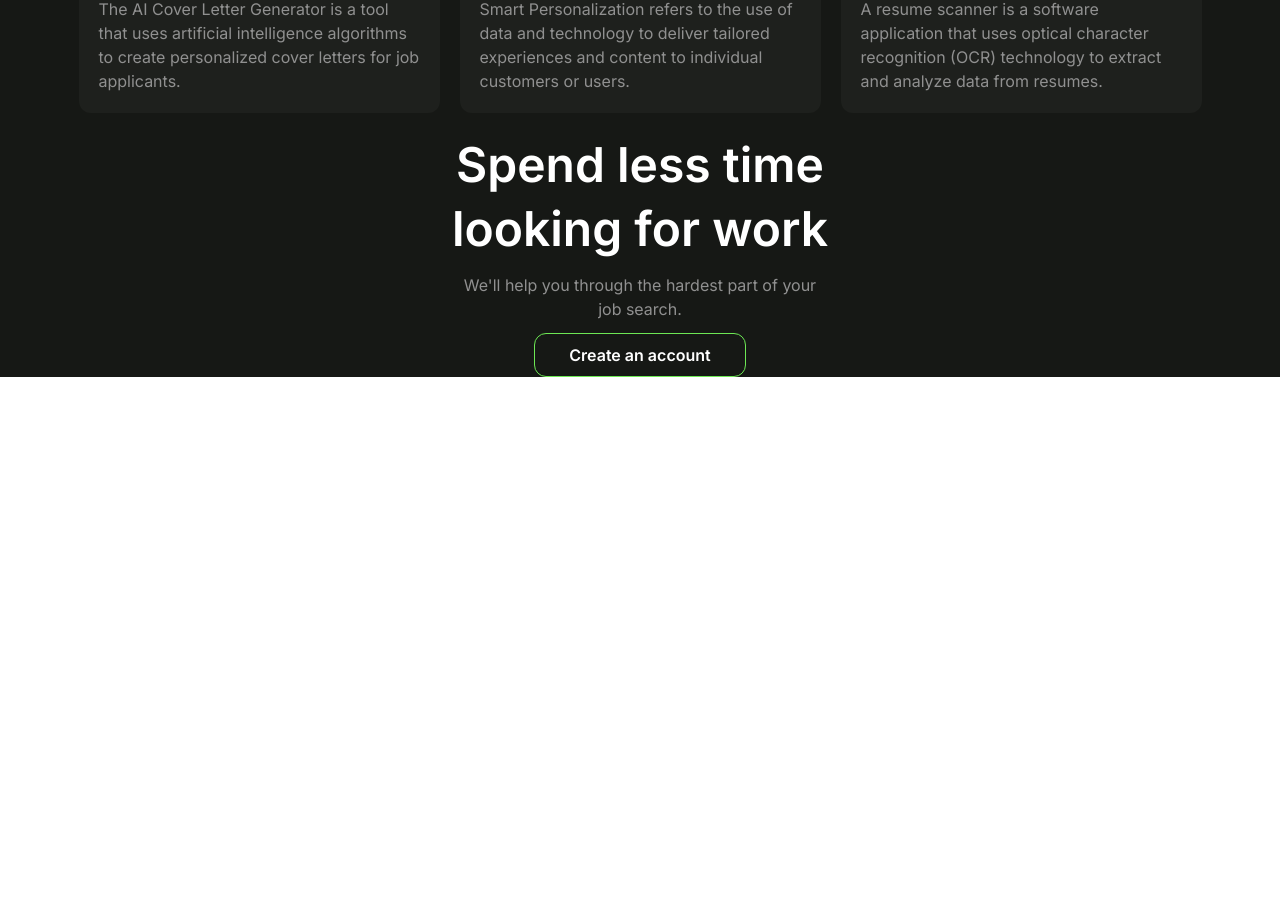
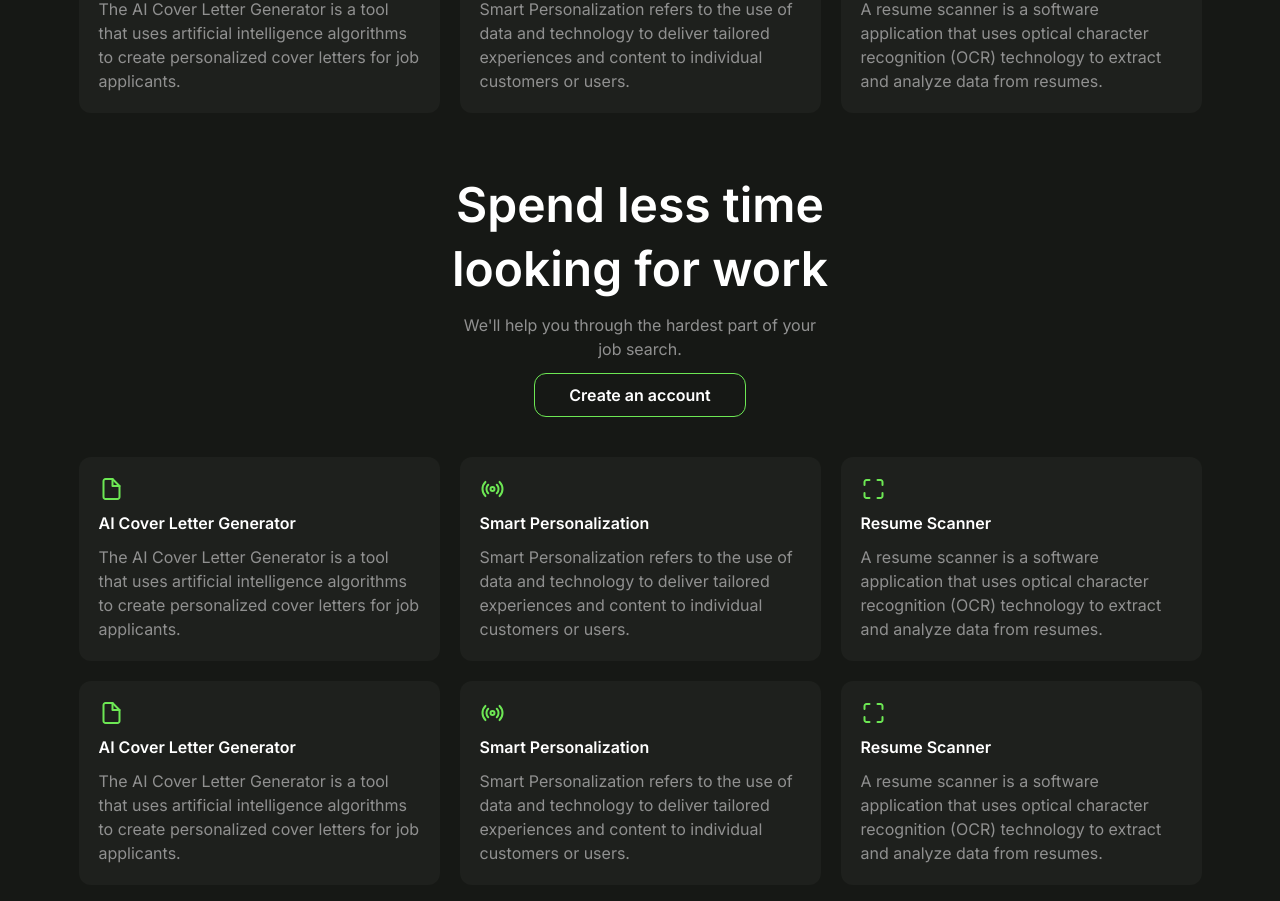
Before and after one commit to Feranmiola/postjob, a Next.js app: page / in a window 1280 px wide. Shown: the part 719-1620 px from the top of the page. Before the commit the page ends 1096 px from the top, so only its background shows below. Built offline with nearby package versions, Linux system fonts and the light colour scheme.

Commit message:
Add additional features to SpendLessTime component, including new sections for AI Cover Letter Generator, Smart Personalization, and Resume Scanner, enhancing user engagement and information accessibility.

```diff
--- a/src/components/SpendLessTime.tsx
+++ b/src/components/SpendLessTime.tsx
@@ -1,8 +1,11 @@
 import React from "react";
+import ScannerIcon from "./Icons/ScannerIcon";
+import DocumentIcon from "./Icons/DocumentIcon";
+import NetworkIcon from "./Icons/NetworkIcon";
 
 const SpendLessTime = () => {
   return (
-    <div className="flex flex-col items-center space-y-10">
+    <div className="flex flex-col items-center space-y-10 py-10">
       <div className="flex flex-col items-center space-y-3">
         <p className="text-[48px] text-white font-semibold text-center leading-[4rem]">
           Spend less time <br />
@@ -17,6 +20,75 @@ const SpendLessTime = () => {
           Create an account
         </div>
       </div>
+
+      <div className="flex flex-col space-y-5 items-center">
+        <div className="flex flex-row items-center space-x-5">
+          <div className="w-[361px] h-[204px] rounded-[12px] bg-[#1E201D] p-5 flex flex-col justify-between">
+            <DocumentIcon />
+            <p className="text-white text-base font-semibold">
+              AI Cover Letter Generator
+            </p>
+            <p className="text-base text-gray">
+              The AI Cover Letter Generator is a tool that uses artificial
+              intelligence algorithms to create personalized cover letters for
+              job applicants.
+            </p>
+          </div>
+          <div className="w-[361px] h-[204px] rounded-[12px] bg-[#1E201D] p-5 flex flex-col justify-between">
+            <NetworkIcon />
+            <p className="text-white text-base font-semibold">
+              Smart Personalization
+            </p>
+            <p className="text-base text-gray">
+              Smart Personalization refers to the use of data and technology to
+              deliver tailored experiences and content to individual customers
+              or users.
+            </p>
+          </div>
+          <div className="w-[361px] h-[204px] rounded-[12px] bg-[#1E201D] p-5 flex flex-col justify-between">
+            <ScannerIcon />
+            <p className="text-white text-base font-semibold">Resume Scanner</p>
+            <p className="text-base text-gray">
+              A resume scanner is a software application that uses optical
+              character recognition (OCR) technology to extract and analyze data
+              from resumes.
+            </p>
+          </div>
+        </div>
+        <div className="flex flex-row items-center space-x-5">
+          <div className="w-[361px] h-[204px] rounded-[12px] bg-[#1E201D] p-5 flex flex-col justify-between">
+            <DocumentIcon />
+            <p className="text-white text-base font-semibold">
+              AI Cover Letter Generator
+            </p>
+            <p className="text-base text-gray">
+              The AI Cover Letter Generator is a tool that uses artificial
+              intelligence algorithms to create personalized cover letters for
+              job applicants.
+            </p>
+          </div>
+          <div className="w-[361px] h-[204px] rounded-[12px] bg-[#1E201D] p-5 flex flex-col justify-between">
+            <NetworkIcon />
+            <p className="text-white text-base font-semibold">
+              Smart Personalization
+            </p>
+            <p className="text-base text-gray">
+              Smart Personalization refers to the use of data and technology to
+              deliver tailored experiences and content to individual customers
+              or users.
+            </p>
+          </div>
+          <div className="w-[361px] h-[204px] rounded-[12px] bg-[#1E201D] p-5 flex flex-col justify-between">
+            <ScannerIcon />
+            <p className="text-white text-base font-semibold">Resume Scanner</p>
+            <p className="text-base text-gray">
+              A resume scanner is a software application that uses optical
+              character recognition (OCR) technology to extract and analyze data
+              from resumes.
+            </p>
+          </div>
+        </div>
+      </div>
     </div>
   );
 };
```
